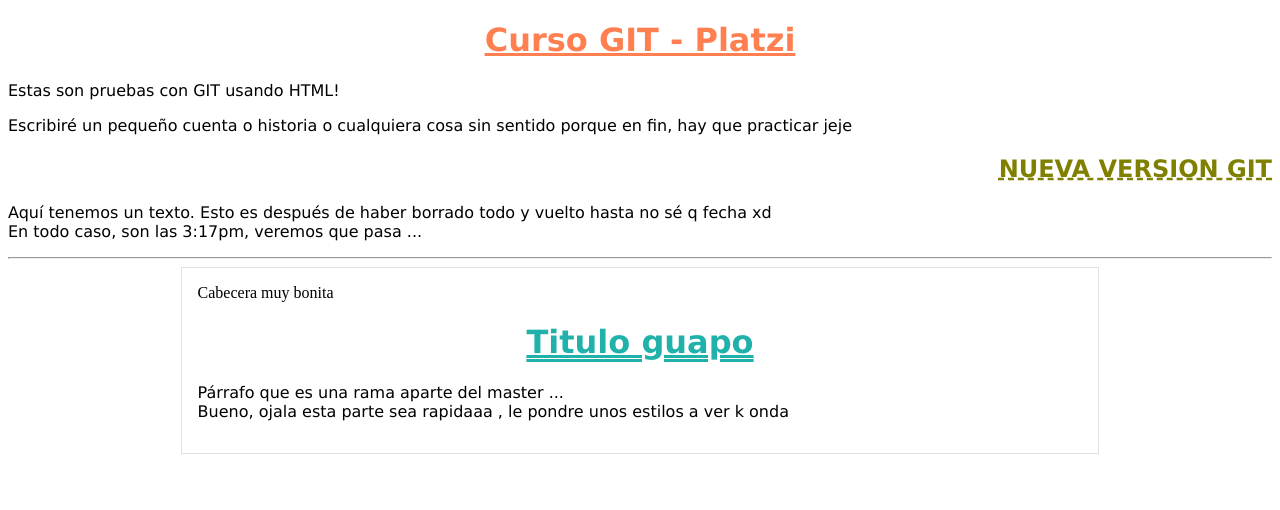
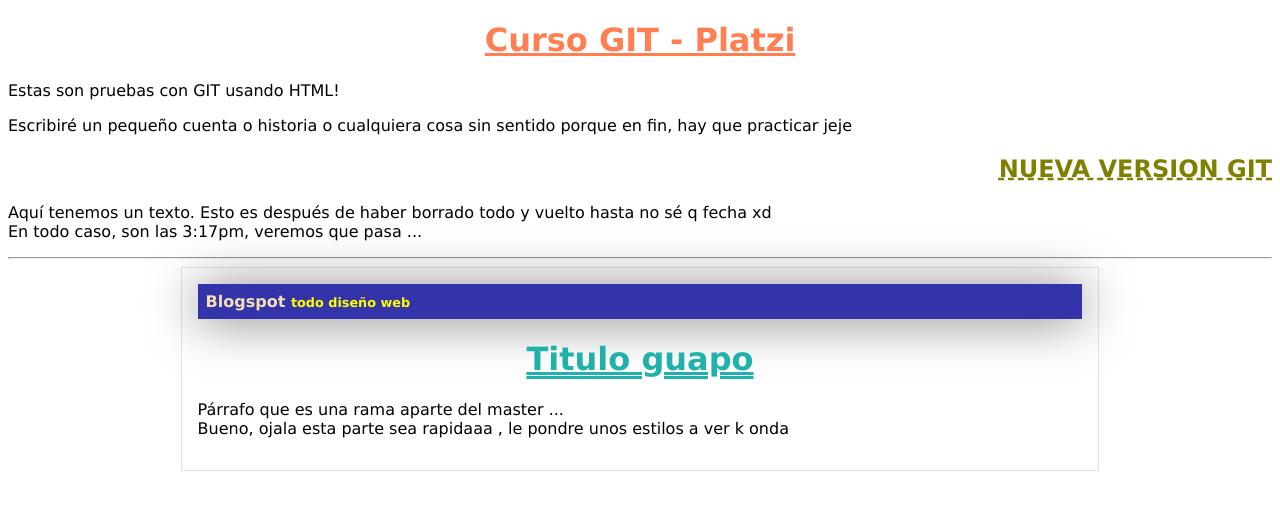
Before and after one commit to rc568/blogMaster, a plain HTML site: page index.html in a window 1280 px wide. Drawn offline with Linux system fonts and the light colour scheme.

Commit message:
final cabecera

```diff
--- a/CSS/styles.css
+++ b/CSS/styles.css
@@ -38,3 +38,19 @@
     text-decoration: underline double;
     font-family: Verdana, Geneva, Tahoma, sans-serif;
 }
+
+#cabecera {
+    background: #33a;
+    box-shadow: 0px 2px 50px 0px rgba(0, 0, 0, 0.5);
+    color: wheat;
+    font-weight: bold;
+    margin: 0;
+    padding: 0.5em;
+    font-family: Verdana, Geneva, Tahoma, sans-serif;
+}
+
+#cabecera #tagline{
+    font-size: 0.8em;
+    color: yellow;
+    font-family: Verdana, Geneva, Tahoma, sans-serif;
+}
--- a/index.html
+++ b/index.html
@@ -24,7 +24,7 @@
     <div id="container">
         <div id="post">
             <div id="cabecera">
-                Cabecera muy bonita
+                Blogspot <span id="tagline">todo diseño web</span>
             </div>
             <h1>
                 Titulo guapo
```
